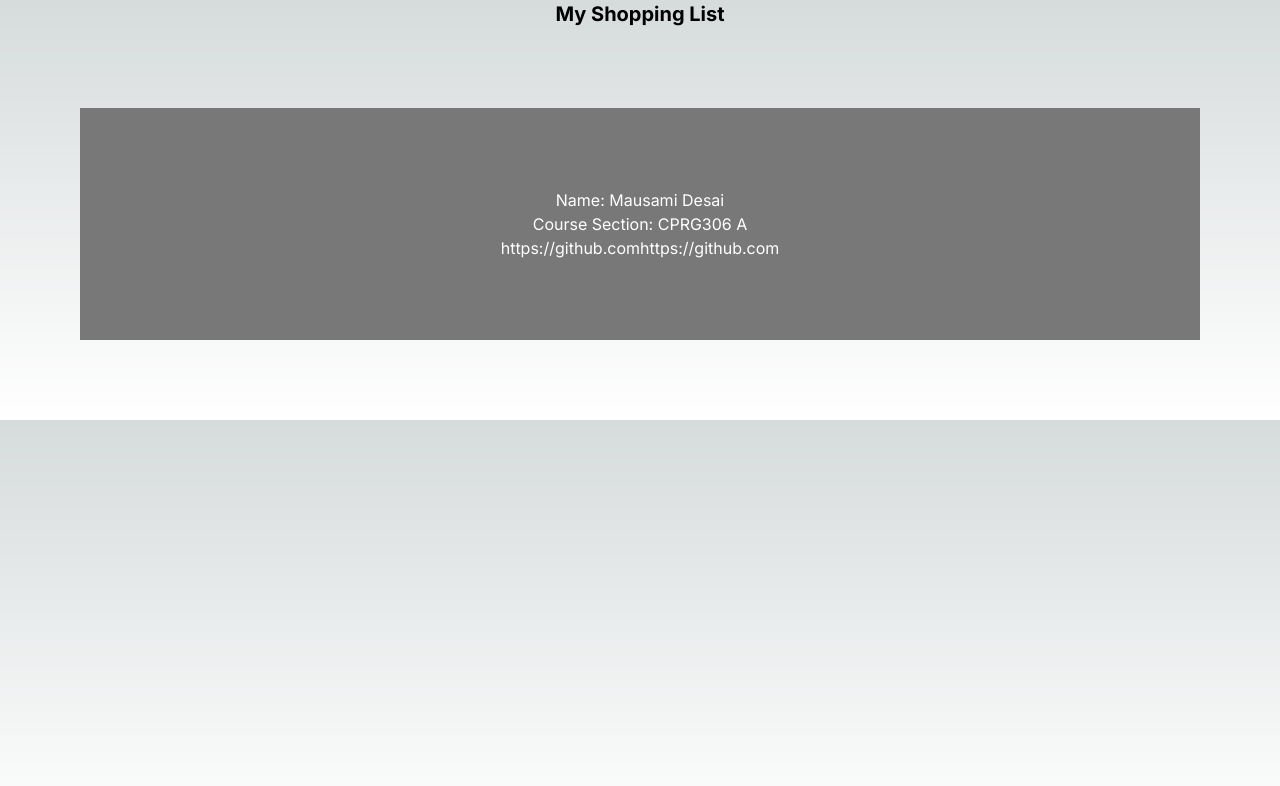
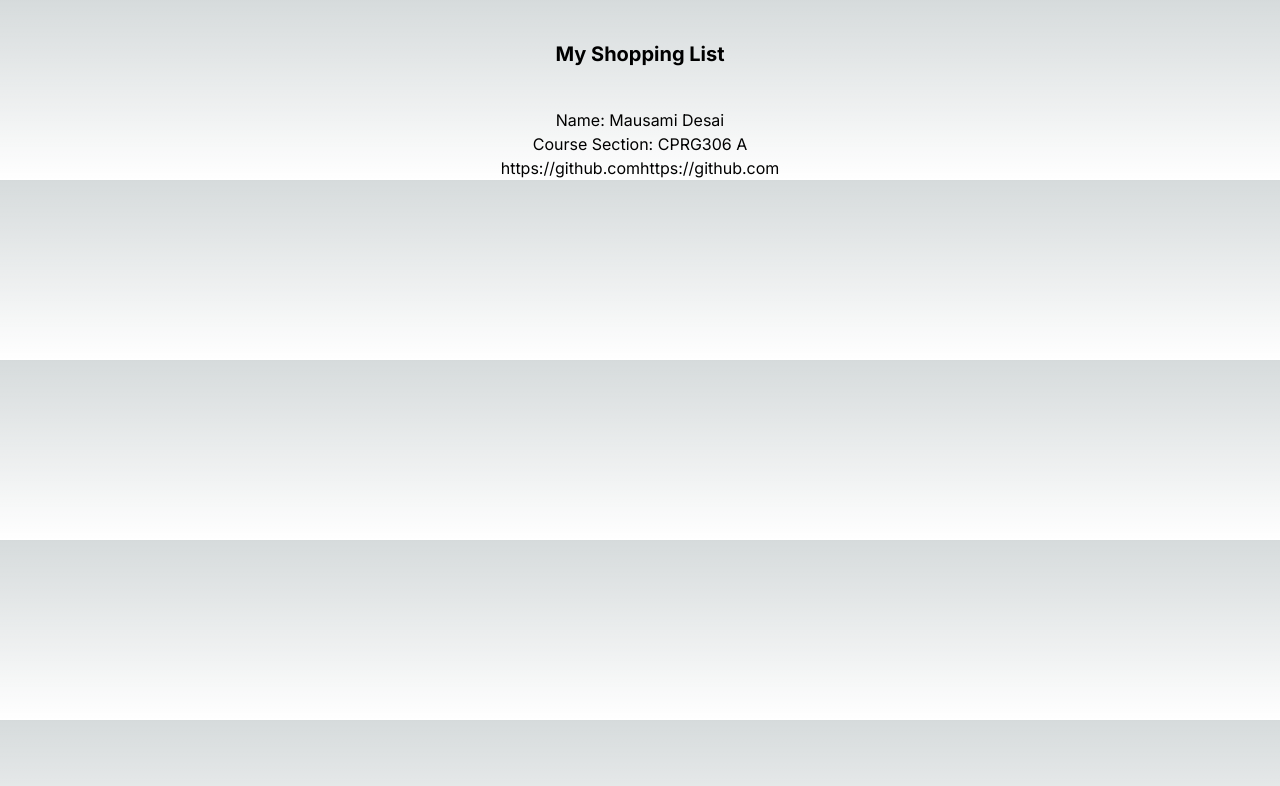
Before and after one commit to mosmee21/cprg306-assignments, a Next.js app: page /week2 in a window 1280 px wide. Shown: the top 786 px of the page. Built offline with nearby package versions, Linux system fonts and the light colour scheme.

Commit message:
css added

```diff
--- a/app/page.js
+++ b/app/page.js
@@ -4,7 +4,7 @@ import StudentInfo from "./studentInfo";
 export default function page() {
   return (
       <div className="text-center">
-        <h1 className="font-bold , text-xl " >CPRG 306: Web Development 2 - Assignments</h1>
+        <h1 className="font-bold , text-xl mt-10 mb-10" >CPRG 306: Web Development 2 - Assignments</h1>
         <StudentInfo/>
         <Link href="./week2">week 2</Link>
       </div>
--- a/app/studentInfo.js
+++ b/app/studentInfo.js
@@ -2,7 +2,7 @@ import Link from "next/link";
 
 export default function StudentInfo() {
     return (
-        <div className="text-center p-20  m-20" style={{ backgroundColor: '#787878' , color: '#FFFFFF' }}>
+        <div className="text-center " >
             <p> Name: Mausami Desai </p>
             <p> Course Section: CPRG306 A </p>
             <Link href ="https://github.com/mosmee21/cprg306-assignments.git">https://github.com</Link>
--- a/app/week2/page.js
+++ b/app/week2/page.js
@@ -2,7 +2,7 @@ import StudentInfo from "../studentInfo";
 export default function week2() {
     return(
         <div className="text-center">
-            <h1 className="font-bold , text-xl">My Shopping List</h1>
+            <h1 className="font-bold , text-xl mt-10 mb-10">My Shopping List</h1>
             <StudentInfo/>
         </div>
     )
```
